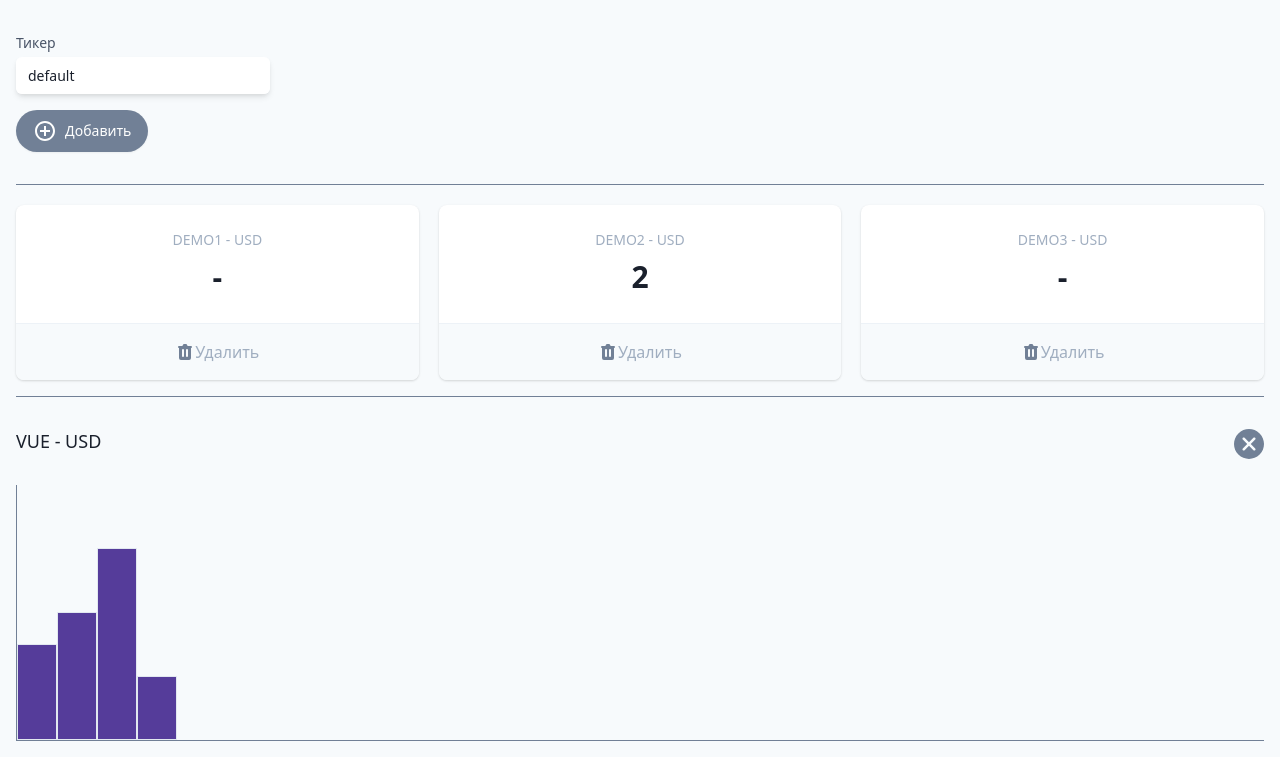
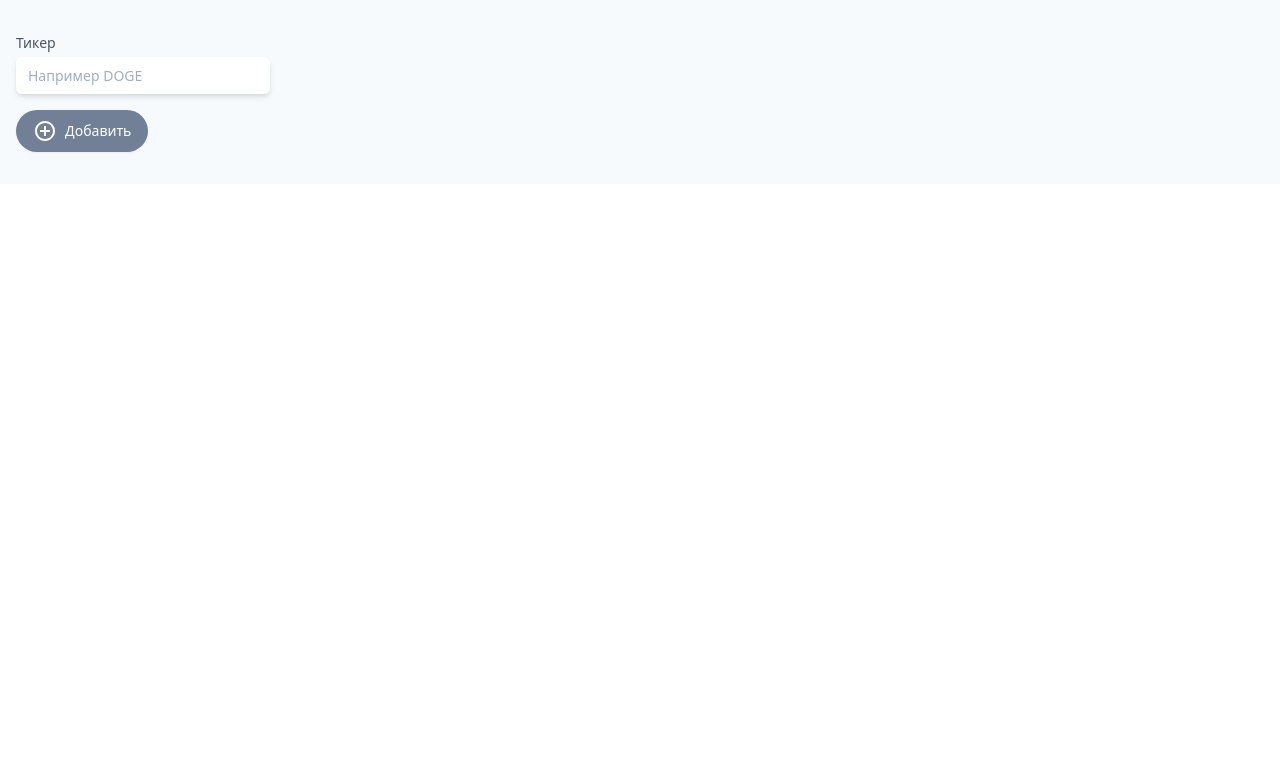
Before and after one commit to Dmitrii-Iakovenko/cryptonomicon, a Vue app: page / in a window 1280 px wide. Shown: the top 780 px of the page. Built offline with nearby package versions, Linux system fonts and the light colour scheme.

Commit message:
add work with external API

```diff
--- a/index.html
+++ b/index.html
@@ -4,7 +4,7 @@
     <meta charset="UTF-8" />
     <link rel="icon" href="/favicon.ico" />
     <meta name="viewport" content="width=device-width, initial-scale=1.0" />
-    <title>Vite App</title>
+    <title>Cryptonomicon</title>
   </head>
   <body>
     <div id="app"></div>
--- a/src/App.vue
+++ b/src/App.vue
@@ -50,6 +50,10 @@
           <div
             v-for="t in tickers"
             :key="t.name"
+            @click="select(t)"
+            :class="{
+              'border-4': sel === t
+            }"
             class="bg-white overflow-hidden shadow rounded-lg border-purple-800 border-solid cursor-pointer"
           >
             <div class="px-4 py-5 sm:p-6 text-center">
@@ -60,7 +64,7 @@
             </div>
             <div class="w-full border-t border-gray-200"></div>
             <button
-              @click="removeTicker(t)"
+              @click.stop="removeTicker(t)"
               class="flex items-center justify-center font-medium w-full bg-gray-100 px-4 py-4 sm:px-6 text-md text-gray-500 hover:text-gray-600 hover:bg-gray-200 hover:opacity-20 transition-all focus:outline-none"
             >
               <svg
@@ -80,17 +84,23 @@
           </div>
         </dl>
         <hr class="w-full border-t border-gray-600 my-4" />
-        <section class="relative">
+        <section v-if="sel" class="relative">
           <h3 class="text-lg leading-6 font-medium text-gray-900 my-8">
-            VUE - USD
+            {{ sel.name }} - USD
           </h3>
           <div class="flex items-end border-gray-600 border-b border-l h-64">
-            <div class="bg-purple-800 border w-10 h-24"></div>
-            <div class="bg-purple-800 border w-10 h-32"></div>
-            <div class="bg-purple-800 border w-10 h-48"></div>
-            <div class="bg-purple-800 border w-10 h-16"></div>
+            <div
+              v-for="(bar, idx) in normalizeGraph()"
+              :key="idx"
+              :style="{ height: `${bar}%` }"
+              class="bg-purple-800 border w-10">
+            </div>
           </div>
-          <button type="button" class="absolute top-0 right-0">
+          <button
+            @click="sel = null"
+            type="button"
+            class="absolute top-0 right-0"
+          >
             <svg
               xmlns="http://www.w3.org/2000/svg"
               xmlns:xlink="http://www.w3.org/1999/xlink"
@@ -125,28 +135,52 @@
 
   data() {
     return {
-      ticker: 'default',
-      tickers: [
-        {name: "DEMO1", price: "-"},
-        {name: "DEMO2", price: "2"},
-        {name: "DEMO3", price: "-"},
-      ]
+      ticker: '',
+      tickers: [],
+      sel: null,
+      graph: []
     }
   },
 
   methods: {
     addTicker() {
-      const newTicker = {
+      const carrentTicker = {
         name: this.ticker,
         price: "-"
       };
 
-      this.tickers.push(newTicker);
+      this.tickers.push(carrentTicker);
+      setInterval(async () => {
+        const f = await fetch(
+          `https://min-api.cryptocompare.com/data/price?fsym=${carrentTicker.name}&tsyms=USD&api_key=22011ad9970258f25ff1167ad859166a37782ff8de3b684f78edb72dc7de0fc7`
+        );
+        const data = await f.json();
+        this.tickers
+          .find(t => t.name === carrentTicker.name)
+          .price = data.USD > 1 ? data.USD.toFixed(2) : data.USD.toPrecision(2);
+
+          if (this.sel?.name === carrentTicker.name) {
+            this.graph.push(data.USD);
+          }
+      }, 5000)
       this.ticker = "";
     },
 
     removeTicker(tickerToRemove) {
       this.tickers = this.tickers.filter(t => t != tickerToRemove);
+    },
+
+    normalizeGraph() {
+      const maxValue = Math.max(...this.graph);
+      const minValue = Math.min(...this.graph);
+      return this.graph.map(
+        price => 5 + (price - minValue) * 95 / (maxValue - minValue)
+      );
+    },
+
+    select(ticker) {
+      this.sel = ticker;
+      this.graph = [];
     }
   }
 };
```
